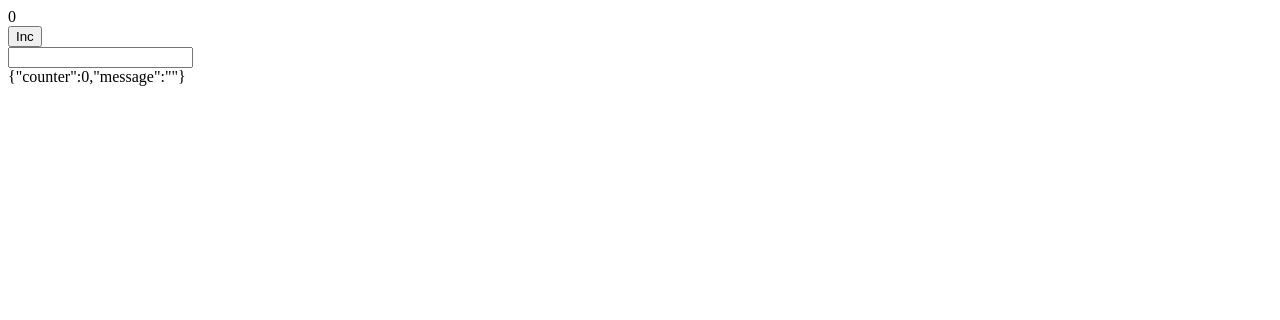
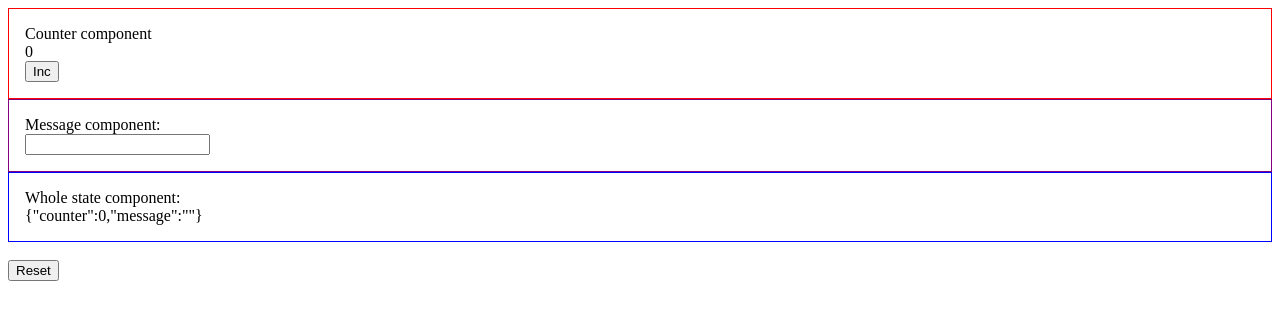
Before and after one commit to levandovsky/react-simple-store, a React (Vite) app: page / in a window 1280 px wide. Shown: the top 320 px of the page. Built offline with nearby package versions, Linux system fonts and the light colour scheme.

Commit message:
Add state patching with setState

```diff
--- a/src/App.tsx
+++ b/src/App.tsx
@@ -1,14 +1,31 @@
 import {defineStore, useStore} from "./store";
 
-const store = defineStore({
+interface State {
+    counter: number;
+    message: string;
+}
+
+const initialState: State = {
     counter: 0,
     message: ""
-});
+}
+
+const store = defineStore<State>(initialState);
+
+const resetStore = () => {
+    store.setState(initialState);
+};
 
 export const WholeState = () => {
     const state = useStore(store);
 
-    return <div>{JSON.stringify(state)}</div>;
+    return (
+        <div style={{padding: "1rem", border: "1px solid blue"}}>
+            <div>Whole state component:</div>
+
+            <div>{JSON.stringify(state)}</div>
+        </div>
+    );
 };
 
 export const Counter = () => {
@@ -21,7 +38,9 @@ export const Counter = () => {
     };
 
     return (
-        <div>
+        <div style={{padding: "1rem", border: "1px solid red"}}>
+            <div>Counter component</div>
+
             <div>{counter}</div>
 
             <button onClick={inc}>Inc</button>
@@ -39,8 +58,12 @@ export const Message = () => {
     };
 
     return (
-        <div>
-            <input onChange={update} value={message} />
+        <div style={{padding: "1rem", border: "1px solid purple"}}>
+            <div>Message component:</div>
+
+            <div>
+                <input onChange={update} value={message} />
+            </div>
         </div>
     );
 };
@@ -51,6 +74,10 @@ export const App = () => {
             <Counter />
             <Message />
             <WholeState />
+
+            <br />
+
+            <button onClick={resetStore}>Reset</button>
         </div>
     );
 };
--- a/src/store.ts
+++ b/src/store.ts
@@ -6,7 +6,10 @@ export type SelectorFn<State> = (state: State) => unknown;
 
 export interface Store<State> {
     getState(): State;
-    setState: SetterFn<State>;
+    setState: {
+        (update: UpdateFn<State>): void;
+        (newState: Partial<State>): void;
+    };
     subscribe(listener: VoidFunction): void;
 }
 
@@ -16,8 +19,10 @@ export function defineStore<State>(initialState: State): Store<State> {
 
     const getState = () => state;
 
-    const setState = (update: UpdateFn<State>) => {
-        state = update(state);
+    function setState(update: UpdateFn<State>): void;
+    function setState(update: Partial<State>): void;
+    function setState(update: UpdateFn<State> | Partial<State>){
+        state = typeof update === "function" ? update(state) : {...state, ...update};
 
         listeners.forEach((listener) => {
             listener();
```
